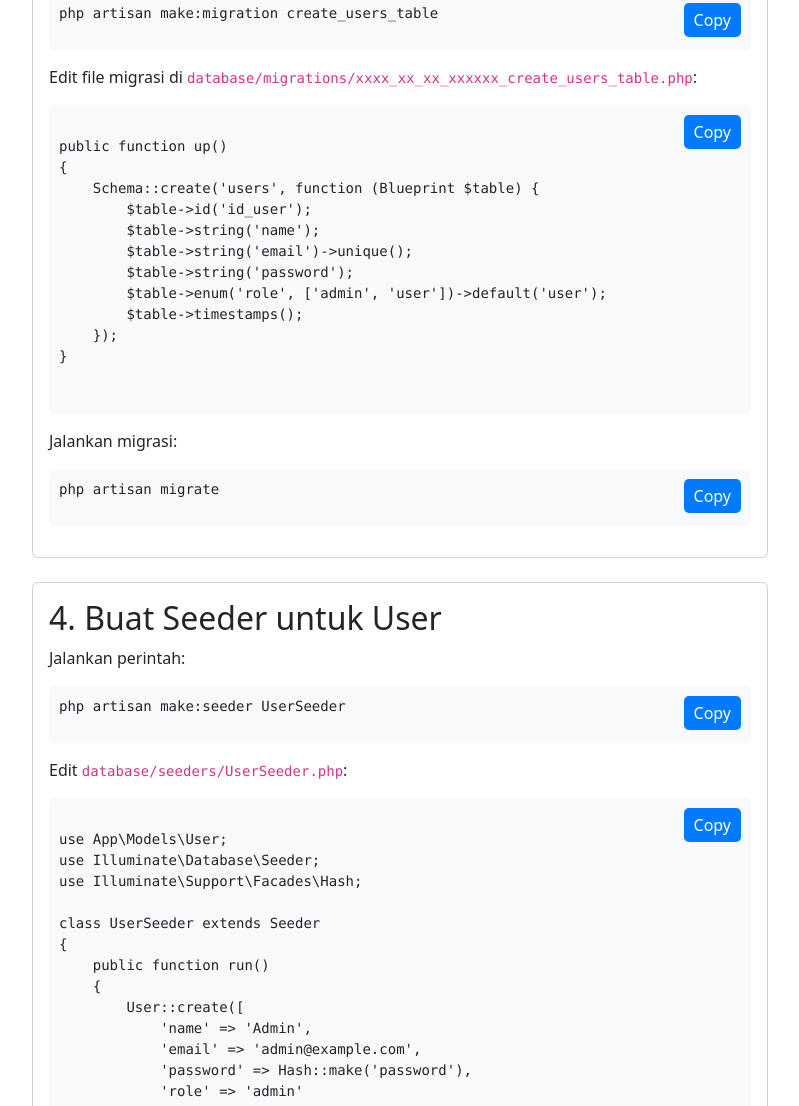
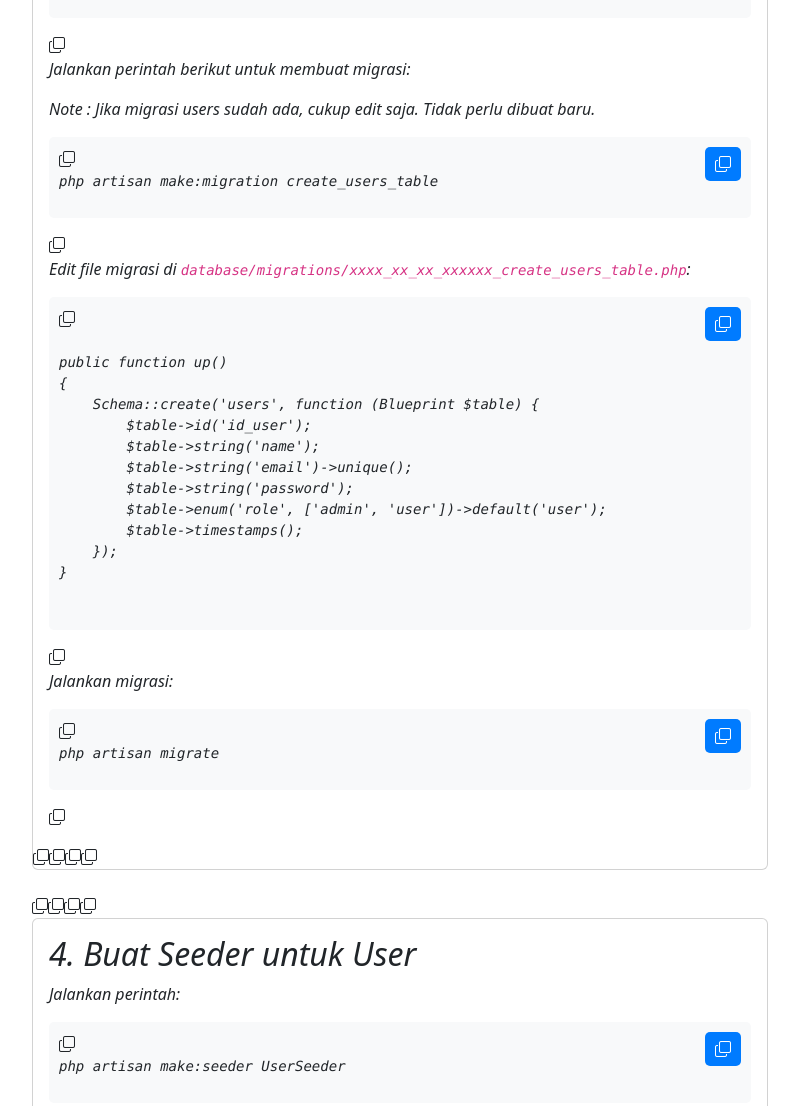
Before and after one commit to aldijm17/Multi-Role, a plain HTML site: page index.html in a window 1280 px wide. Shown: the part 1315-2421 px from the top of the page, without its empty margins (240-1039 px from the left). Drawn offline with nearby package versions, Linux system fonts and the light colour scheme.

Commit message:
update-button

```diff
--- a/index.html
+++ b/index.html
@@ -6,6 +6,7 @@
     <title>Dokumentasi Implementasi Multi-Role di Laravel 12</title>
     <!-- Bootstrap CSS -->
     <link href="https://cdn.jsdelivr.net/npm/bootstrap@5.3.0/dist/css/bootstrap.min.css" rel="stylesheet">
+    <link rel="stylesheet" href="https://cdn.jsdelivr.net/npm/bootstrap-icons@1.11.3/font/bootstrap-icons.min.css">
     <style>
         /* Styling untuk tombol Copy */
         .copy-button {
@@ -44,7 +45,7 @@
                         <h2 class="card-title">1. Instalasi Laravel 12</h2>
                         <p>Pastikan Anda sudah menginstal Laravel 12. Jika belum, jalankan perintah berikut:</p>
                         <div class="code-block">
-                            <button class="copy-button" onclick="copyCode(this)">Copy</button>
+                            <button class="copy-button" onclick="copyCode(this)"><i class="bi bi-copy"></button>
                             <pre><code>composer create-project laravel/laravel project_multirole</code></pre>
                         </div>
                     </div>
@@ -56,7 +57,8 @@
                         <h2 class="card-title">2. Konfigurasi Database</h2>
                         <p>Edit file <code>.env</code> untuk mengatur koneksi database:</p>
                         <div class="code-block">
-                            <button class="copy-button" onclick="copyCode(this)">Copy</button>
+                            <button class="copy-button" onclick="copyCode(this)"><i class="bi bi-copy"></i>
+                            </button>
                             <pre><code>
 DB_CONNECTION=mysql
 DB_HOST=127.0.0.1
@@ -76,7 +78,7 @@ DB_PASSWORD=
                         <p><i>Note : Jika model sudah ada cukup edit saja, jangan di buat baru!!</i></p>
                         <p>Edit file model <code>User.php</code> menjadi seperti ini:</p>
                         <div class="code-block">
-                            <button class="copy-button" onclick="copyCode(this)">Copy</button>
+                            <button class="copy-button" onclick="copyCode(this)"><i class="bi bi-copy"></button>
                             <pre><code>
 protected $table = 'users'; // Pastikan nama tabel benar
 protected $primaryKey = 'id_user'; // Pastikan primary key sesuai
@@ -91,12 +93,12 @@ protected $fillable = [
                         <p>Jalankan perintah berikut untuk membuat migrasi:</p>
                         <p><i>Note : Jika migrasi users sudah ada, cukup edit saja. Tidak perlu dibuat baru.</i></p>
                         <div class="code-block">
-                            <button class="copy-button" onclick="copyCode(this)">Copy</button>
+                            <button class="copy-button" onclick="copyCode(this)"><i class="bi bi-copy"></button>
                             <pre><code>php artisan make:migration create_users_table</code></pre>
                         </div>
                         <p>Edit file migrasi di <code>database/migrations/xxxx_xx_xx_xxxxxx_create_users_table.php</code>:</p>
                         <div class="code-block">
-                            <button class="copy-button" onclick="copyCode(this)">Copy</button>
+                            <button class="copy-button" onclick="copyCode(this)"><i class="bi bi-copy"></button>
                             <pre><code>
 public function up()
 {
@@ -113,7 +115,7 @@ public function up()
                         </div>
                         <p>Jalankan migrasi:</p>
                         <div class="code-block">
-                            <button class="copy-button" onclick="copyCode(this)">Copy</button>
+                            <button class="copy-button" onclick="copyCode(this)"><i class="bi bi-copy"></button>
                             <pre><code>php artisan migrate</code></pre>
                         </div>
                     </div>
@@ -125,12 +127,12 @@ public function up()
                         <h2 class="card-title">4. Buat Seeder untuk User</h2>
                         <p>Jalankan perintah:</p>
                         <div class="code-block">
-                            <button class="copy-button" onclick="copyCode(this)">Copy</button>
+                            <button class="copy-button" onclick="copyCode(this)"><i class="bi bi-copy"></button>
                             <pre><code>php artisan make:seeder UserSeeder</code></pre>
                         </div>
                         <p>Edit <code>database/seeders/UserSeeder.php</code>:</p>
                         <div class="code-block">
-                            <button class="copy-button" onclick="copyCode(this)">Copy</button>
+                            <button class="copy-button" onclick="copyCode(this)"><i class="bi bi-copy"></button>
                             <pre><code>
 use App\Models\User;
 use Illuminate\Database\Seeder;
@@ -158,12 +160,12 @@ class UserSeeder extends Seeder
                         </div>
                         <p>Tambahkan seeder ke <code>DatabaseSeeder.php</code>:</p>
                         <div class="code-block">
-                            <button class="copy-button" onclick="copyCode(this)">Copy</button>
+                            <button class="copy-button" onclick="copyCode(this)"><i class="bi bi-copy"></button>
                             <pre><code>$this->call(UserSeeder::class);</code></pre>
                         </div>
                         <p>Jalankan seeder:</p>
                         <div class="code-block">
-                            <button class="copy-button" onclick="copyCode(this)">Copy</button>
+                            <button class="copy-button" onclick="copyCode(this)"><i class="bi bi-copy"></button>
                             <pre><code>php artisan db:seed</code></pre>
                         </div>
                     </div>
@@ -175,7 +177,7 @@ class UserSeeder extends Seeder
                         <h2 class="card-title">5. Buat Middleware untuk Multi-Role</h2>
                         <p>Jalankan perintah:</p>
                         <div class="code-block">
-                            <button class="copy-button" onclick="copyCode(this)">Copy</button>
+                            <button class="copy-button" onclick="copyCode(this)"><i class="bi bi-copy"></button>
                             <pre><code>
 php artisan make:middleware AdminMiddleware
 php artisan make:middleware UserMiddleware
@@ -183,7 +185,7 @@ php artisan make:middleware UserMiddleware
                         </div>
                         <p>Edit <code>app/Http/Middleware/AdminMiddleware.php</code>:</p>
                         <div class="code-block">
-                            <button class="copy-button" onclick="copyCode(this)">Copy</button>
+                            <button class="copy-button" onclick="copyCode(this)"><i class="bi bi-copy"></button>
                             <pre><code>
 use Closure;
 use Illuminate\Support\Facades\Auth;
@@ -202,7 +204,7 @@ class AdminMiddleware
                         </div>
                         <p>Edit <code>app/Http/Middleware/UserMiddleware.php</code>:</p>
                         <div class="code-block">
-                            <button class="copy-button" onclick="copyCode(this)">Copy</button>
+                            <button class="copy-button" onclick="copyCode(this)"><i class="bi bi-copy"></button>
                             <pre><code>
 class UserMiddleware
 {
@@ -225,7 +227,7 @@ class UserMiddleware
                         <h2 class="card-title">6. Daftarkan Middleware di <code>bootstrap/app.php</code></h2>
                         <p>Tambahkan middleware ke dalam <code>bootstrap/app.php</code>:</p>
                         <div class="code-block">
-                            <button class="copy-button" onclick="copyCode(this)">Copy</button>
+                            <button class="copy-button" onclick="copyCode(this)"><i class="bi bi-copy"></button>
                             <pre><code>
     ->withMiddleware(function (Middleware $middleware) {
         // Tambahkan Middleware di sini
@@ -245,7 +247,7 @@ class UserMiddleware
                         <h2 class="card-title">7. Buat Routing untuk Role</h2>
                         <p>Edit <code>routes/web.php</code>:</p>
                         <div class="code-block">
-                            <button class="copy-button" onclick="copyCode(this)">Copy</button>
+                            <button class="copy-button" onclick="copyCode(this)"><i class="bi bi-copy"></i>Copy</button>
                             <pre><code>
 use App\Http\Controllers\AuthController;
 use Illuminate\Support\Facades\Route;
@@ -276,12 +278,12 @@ Route::middleware(['auth', 'user'])->group(function () {
                         <h2 class="card-title">8. Buat Controller untuk Login</h2>
                         <p>Jalankan perintah:</p>
                         <div class="code-block">
-                            <button class="copy-button" onclick="copyCode(this)">Copy</button>
+                            <button class="copy-button" onclick="copyCode(this)"><i class="bi bi-copy"></button>
                             <pre><code>php artisan make:controller AuthController</code></pre>
                         </div>
                         <p>Edit <code>app/Http/Controllers/AuthController.php</code>:</p>
                         <div class="code-block">
-                            <button class="copy-button" onclick="copyCode(this)">Copy</button>
+                            <button class="copy-button" onclick="copyCode(this)"><i class="bi bi-copy"></button>
                             <pre><code>
 use Illuminate\Http\Request;
 use Illuminate\Support\Facades\Auth;
@@ -325,7 +327,7 @@ class AuthController extends Controller
                         <h2 class="card-title">9. Buat View Login</h2>
                         <p>Buat file <code>resources/views/auth/login.blade.php</code>:</p>
                         <div class="code-block">
-                            <button class="copy-button" onclick="copyCode(this)">Copy</button>
+                            <button class="copy-button" onclick="copyCode(this)"><i class="bi bi-copy"></i></button>
                             <pre><code>
 &lt;form method="POST" action="{{ route('login') }}"&gt;
     @csrf
@@ -344,7 +346,7 @@ class AuthController extends Controller
                         <h2 class="card-title">10. Jalankan Server</h2>
                         <p>Jalankan server dengan perintah:</p>
                         <div class="code-block">
-                            <button class="copy-button" onclick="copyCode(this)">Copy</button>
+                            <button class="copy-button" onclick="copyCode(this)"><i class="bi bi-copy"></button>
                             <pre><code>php artisan serve</code></pre>
                         </div>
                         <p>Akses login di <code>http://127.0.0.1:8000/login</code>.</p>
@@ -366,9 +368,9 @@ class AuthController extends Controller
             const codeBlock = button.nextElementSibling; // Ambil elemen <pre><code>
             const codeText = codeBlock.innerText; // Ambil teks kode
             navigator.clipboard.writeText(codeText).then(() => {
-                button.textContent = "Copied!"; // Ubah teks tombol
+                button.textContent = `<i class="bi bi-check">`; // Ubah teks tombol
                 setTimeout(() => {
-                    button.textContent = "Copy"; // Kembalikan teks tombol setelah 2 detik
+                    button.textContent = `<i class="bi bi-copy">`; // Kembalikan teks tombol setelah 2 detik
                 }, 2000);
             }).catch(err => {
                 console.error("Gagal menyalin teks: ", err);
```
